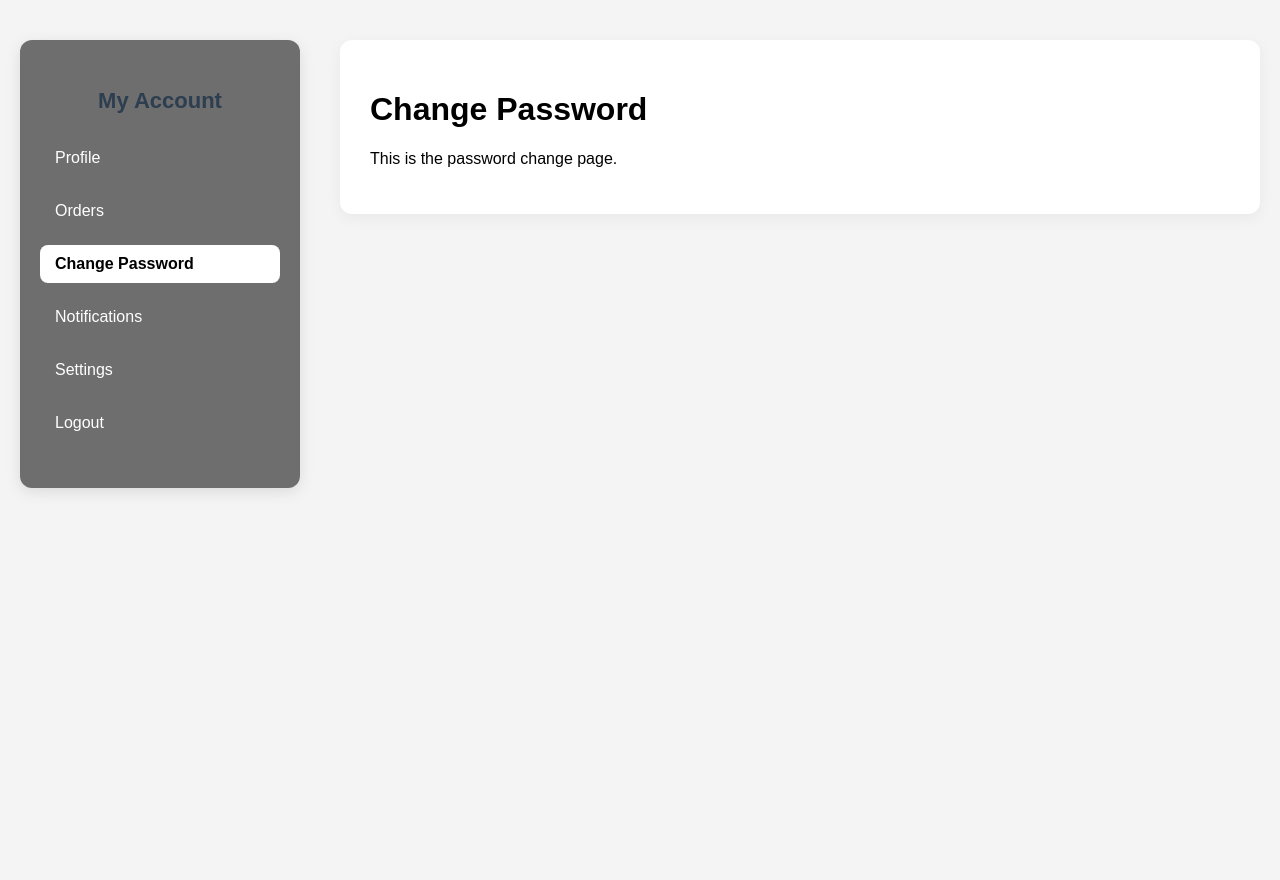
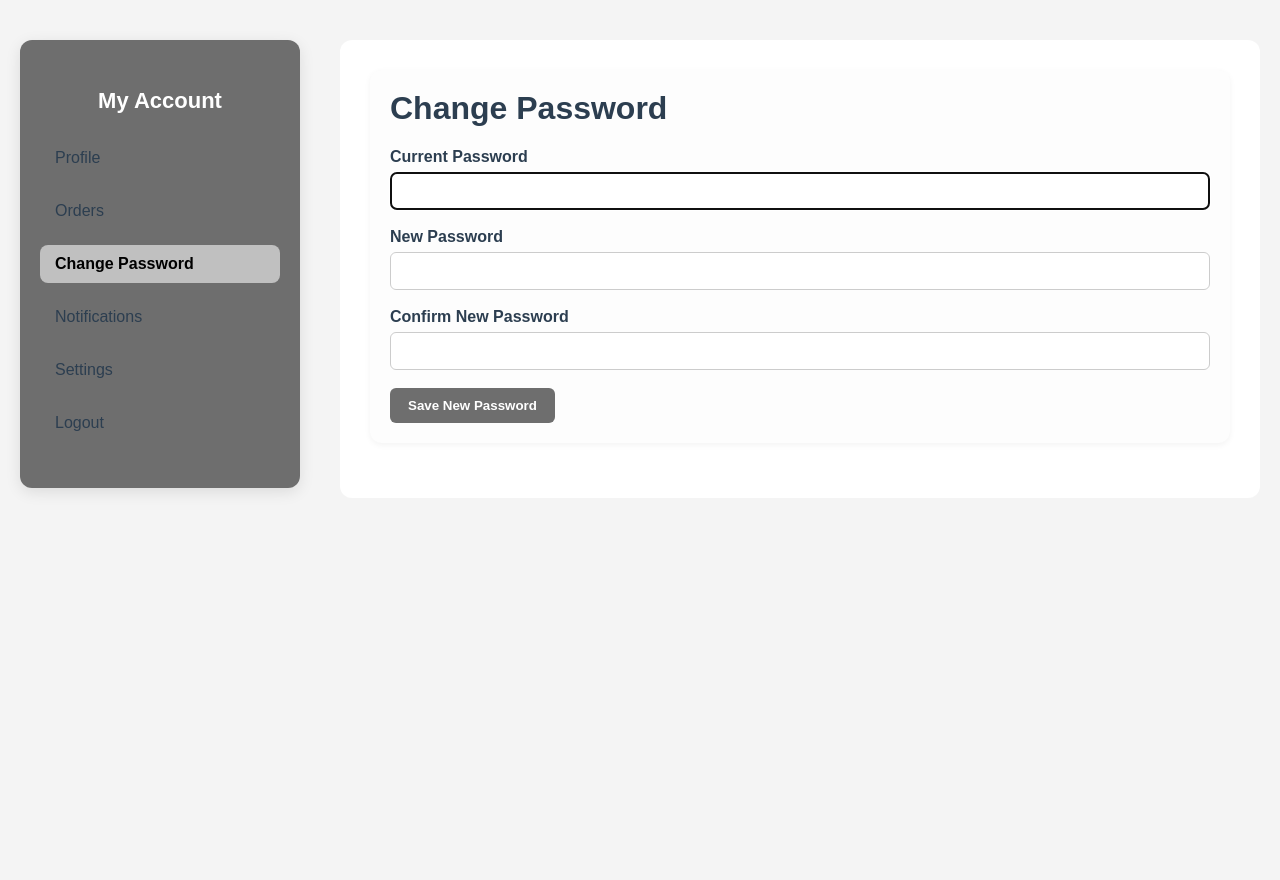
Before and after one commit to Webmasters5/ShoeMax-Website, a Django app: page /customer/password/ in a window 1280 px wide. Run offline with Django 5.2, Linux system fonts and the light colour scheme.

Commit message:
further customer dashboard updates

```diff
--- a/webproject/customer/models.py
+++ b/webproject/customer/models.py
@@ -16,6 +16,12 @@ class Customer(models.Model):
     shipping_address = models.TextField(blank=True, default="")
     billing_address = models.TextField(blank=True, default="")
     credit_card = models.CharField(max_length=16, blank=True, default="")
+    theme_preference = models.CharField(
+        max_length=10,
+        choices=[("light", "Light"), ("dark", "Dark")],
+        default="light",
+    )
+
 
     def __str__(self):
         return self.user.username
--- a/webproject/customer/static/css/styles.css
+++ b/webproject/customer/static/css/styles.css
@@ -1,9 +1,11 @@
+/* ================= Global Styles ================= */
 body {
     margin: 0;
     font-family: Arial, sans-serif;
-    background: #f4f4f4;
+    transition: background 0.3s, color 0.3s;
 }
 
+/* Container & Layout */
 .container {
     display: flex;
     min-height: 100vh;
@@ -13,18 +15,17 @@ body {
 
 .sidebar {
     width: 240px;
-    background: #6e6e6e;
     padding: 30px 20px;
     border-radius: 12px;
-    box-shadow: 0 4px 15px rgba(0,0,0,0.1);
     position: sticky;
     top: 20px;
+    box-shadow: 0 4px 15px rgba(0,0,0,0.1);
+    transition: background 0.3s, color 0.3s;
 }
 
 .sidebar h2 {
     text-align: center;
     margin-bottom: 25px;
-    color: #2c3e50;
     font-size: 22px;
 }
 
@@ -41,118 +42,59 @@ body {
     display: block;
     padding: 10px 15px;
     text-decoration: none;
-    color: #ffffff;
     border-radius: 8px;
     transition: background 0.3s, color 0.3s;
 }
 
-.sidebar ul li a:hover {
-    background: #c0c0c0;
-    color: #000;
-}
-
+.sidebar ul li a:hover,
 .sidebar ul li a.active {
-    background: #fff;
-    color: #000;
     font-weight: bold;
 }
 
+/* Main content */
 .content {
     flex: 1;
     max-width: 900px;
     margin-left: 40px;
-    background: #fff;
     padding: 30px;
     border-radius: 12px;
-    box-shadow: 0 4px 15px rgba(0,0,0,0.05);
+    transition: background 0.3s, color 0.3s;
 }
 
-.profile-section {
-    margin-bottom: 25px;
-    padding: 20px;
-    background: #fdfdfd;
-    border-radius: 10px;
-    box-shadow: 0 2px 6px rgba(0,0,0,0.05);
-    transition: transform 0.2s, box-shadow 0.2s;
-}
-
-.profile-section h2 {
-    margin-top: 0;
-    color: #2c3e50;
-}
-
-.profile-section:hover {
-    transform: translateY(-4px);
-    box-shadow: 0 6px 15px rgba(0, 0, 0, 0.15);
-}
-
-.info-row {
-    display: flex;
-    gap: 30px;
-}
-
-.addresses {
-    display: flex;
-    gap: 40px;
-}
-
-.address-box {
-    flex: 1;
-    background: transparent;
-    padding: 0;
-    border: none;
-    border-radius: 0;
-    box-shadow: none;
-    transition: none;
-}
-
-/* Form cards */
-.form-card {
-    background: #fff;
+/* ================= Cards & Profile Sections ================= */
+.profile-section,
+.order-card,
+.form-card,
+.profile-card {
     border-radius: 12px;
     padding: 20px;
     margin-bottom: 25px;
-    box-shadow: 0 4px 12px rgba(0,0,0,0.08);
-    transition: transform 0.2s, box-shadow 0.2s;
+    transition: transform 0.2s, box-shadow 0.2s, background 0.3s, color 0.3s;
 }
 
-.form-card:hover {
-    transform: translateY(-3px);
-    box-shadow: 0 8px 20px rgba(0,0,0,0.15);
+.profile-section:hover,
+.form-card:hover,
+.order-card:hover {
+    transform: translateY(-4px);
+    box-shadow: 0 6px 15px rgba(0,0,0,0.15);
 }
 
-.card-header h2 {
-    margin: 0 0 15px 0;
-    font-size: 20px;
-    color: #2c3e50;
-    border-bottom: 1px solid #eee;
-    padding-bottom: 5px;
+.profile-section h2,
+.card-header h2,
+.card-header h1 {
+    margin-top: 0;
 }
 
-.card-body {
-    display: flex;
-    flex-wrap: wrap;
-    gap: 20px;
-}
-
-.info-row .form-group {
-    flex: 1;
-    min-width: 150px;
-}
-
-.addresses .form-group {
-    flex: 1;
-}
-
+/* Forms */
 .form-group {
     display: flex;
     flex-direction: column;
+    margin-bottom: 18px;
 }
 
 .form-group label {
-    margin-bottom: 5px;
     font-weight: bold;
-    color: #333;
+    margin-bottom: 6px;
 }
 
 .form-group input,
@@ -162,23 +104,20 @@ body {
     border-radius: 6px;
     border: 1px solid #ccc;
     font-size: 14px;
+    transition: background 0.3s, color 0.3s, border-color 0.3s;
 }
 
+/* Buttons */
 button.btn {
-    padding: 12px 25px;
+    padding: 10px 18px;
     border: none;
     border-radius: 6px;
-    background-color: #6e6e6e;
-    color: #fff;
+    cursor: pointer;
     font-weight: bold;
-    cursor: pointer;
-    transition: background 0.2s;
+    transition: background 0.3s, color 0.3s;
 }
 
-button.btn:hover {
-    background-color: #555;
-}
-
+/* ================= Orders ================= */
 .orders-cards {
     display: flex;
     flex-wrap: wrap;
@@ -186,50 +125,105 @@ button.btn:hover {
     margin-top: 20px;
 }
 
-.order-card {
-    background: #fdfdfd;
-    padding: 20px;
-    border-radius: 10px;
-    width: 250px;
-    box-shadow: 0 2px 6px rgba(0,0,0,0.05);
-    transition: transform 0.2s, box-shadow 0.2s;
+.order-card h3 {
+    margin-top: 0;
 }
 
-.order-card:hover {
-    transform: translateY(-4px);
-    box-shadow: 0 6px 15px rgba(0,0,0,0.15);
-}
+.status.delivered { color: green; font-weight: bold; }
+.status.pending { color: orange; font-weight: bold; }
+.status.other { color: gray; font-weight: bold; }
 
-.order-card h3 {
-    margin-top: 0;
+/* ================= Light Theme ================= */
+body.light {
+    background-color: #f4f4f4;
     color: #2c3e50;
 }
 
-.status.delivered {
-    color: green;
-    font-weight: bold;
+body.light a {
+    color: #2c3e50;
+    text-decoration: none;
 }
 
-.status.pending {
-    color: orange;
-    font-weight: bold;
+body.light a:hover {
+    color: #000;
 }
 
-.status.other {
-    color: gray;
-    font-weight: bold;
+body.light .sidebar {
+    background: #6e6e6e;
+    color: #fff;
 }
 
-.btn {
-    display: inline-block;
-    padding: 8px 15px;
-    background: #6e6e6e;
-    color: white;
-    text-decoration: none;
-    border-radius: 6px;
-    margin-top: 10px;
+body.light .sidebar a.active,
+body.light .sidebar a:hover {
+    background: #c0c0c0;
+    color: #000;
 }
 
-.btn:hover {
+body.light .content {
+    background: #fff;
+    color: #2c3e50;
+}
+
+body.light .profile-section,
+body.light .form-card,
+body.light .order-card,
+body.light .profile-card {
+    background: #fdfdfd;
+    box-shadow: 0 2px 6px rgba(0,0,0,0.05);
+}
+
+body.light button.btn {
+    background-color: #6e6e6e;
+    color: #fff;
+}
+
+body.light button.btn:hover {
     background-color: #555;
 }
+
+/* ================= Dark Theme ================= */
+body.dark {
+    background-color: #121212;
+    color: #f5f5f5;
+}
+
+body.dark a {
+    color: #80c7ff;
+}
+
+body.dark a:hover {
+    color: #a0d4ff;
+}
+
+body.dark .sidebar {
+    background: #1e1e1e;
+    color: #f5f5f5;
+}
+
+body.dark .sidebar a.active,
+body.dark .sidebar a:hover {
+    background: #333;
+    color: #fff;
+}
+
+body.dark .content {
+    background: #1c1c1c;
+    color: #f5f5f5;
+}
+
+body.dark .profile-section,
+body.dark .form-card,
+body.dark .order-card,
+body.dark .profile-card {
+    background: #2a2a2a;
+    box-shadow: 0 4px 12px rgba(0,0,0,0.5);
+}
+
+body.dark button.btn {
+    background-color: #333;
+    color: #f5f5f5;
+}
+
+body.dark button.btn:hover {
+    background-color: #555;
+}
--- a/webproject/customer/templates/customer/base.html
+++ b/webproject/customer/templates/customer/base.html
@@ -7,7 +7,7 @@
     {% load static %}
     <link rel="stylesheet" href="{% static 'css/styles.css' %}">
 </head>
-<body>
+<body class="{{ request.user.customer.theme_preference|default:'light' }}">
 
 <div class="container">
     <aside class="sidebar">
--- a/webproject/customer/templates/customer/password.html
+++ b/webproject/customer/templates/customer/password.html
@@ -1,6 +1,29 @@
 {% extends "customer/base.html" %}
 
 {% block content %}
-    <h1>Change Password</h1>
-    <p>This is the password change page.</p>
+<div class="profile-card">
+    <div class="card-header">
+        <h1>Change Password</h1>
+    </div>
+    <form method="POST" class="form-section">
+        {% csrf_token %}
+
+        <div class="form-group">
+            <label for="{{ form.old_password.id_for_label }}">Current Password</label>
+            {{ form.old_password }}
+        </div>
+
+        <div class="form-group">
+            <label for="{{ form.new_password1.id_for_label }}">New Password</label>
+            {{ form.new_password1 }}
+        </div>
+
+        <div class="form-group">
+            <label for="{{ form.new_password2.id_for_label }}">Confirm New Password</label>
+            {{ form.new_password2 }}
+        </div>
+
+        <button type="submit" class="btn">Save New Password</button>
+    </form>
+</div>
 {% endblock %}
--- a/webproject/customer/views.py
+++ b/webproject/customer/views.py
@@ -1,9 +1,11 @@
 from django.shortcuts import render, redirect, get_object_or_404
 from .models import Customer, Order, OrderItem
-
+from django.contrib.auth.forms import PasswordChangeForm
+from django.contrib.auth import update_session_auth_hash
 from .forms import CustomerForm, UserForm
 from django import forms
 from django.contrib.auth.models import User
+from django.contrib.auth.decorators import login_required
 
 # Create your views here.
 
@@ -45,10 +47,27 @@ def order_detail(request, order_id):
     return render(request, "customer/order_detail.html", {"order": order})
 
 def password(request):
-    return render(request, "customer/password.html")
+    if request.method == "POST":
+        form = PasswordChangeForm(request.user, request.POST)
+        if form.is_valid():
+            user = form.save()
+            # Keep the user logged in after changing password
+            update_session_auth_hash(request, user)
+            return redirect("customer_profile")  # or another success page
+    else:
+        form = PasswordChangeForm(request.user)
+
+    return render(request, "customer/password.html", {"form": form})
 
 def notifications(request):
     return render(request, "customer/notifications.html")
 
 def settings(request):
-    return render(request, "customer/settings.html")
+    customer = request.user.customer
+    if request.method == "POST":
+        theme = request.POST.get("theme")
+        if theme in ["light", "dark"]:
+            customer.theme_preference = theme
+            customer.save()
+        return redirect("customer_settings")
+    return render(request, "customer/settings.html", {"customer": customer})
```
Also changed, not shown: webproject/customer/templates/customer/settings.html (+18 -4 lines), webproject/customer/migrations/0005_customer_theme_preference.py (added).
